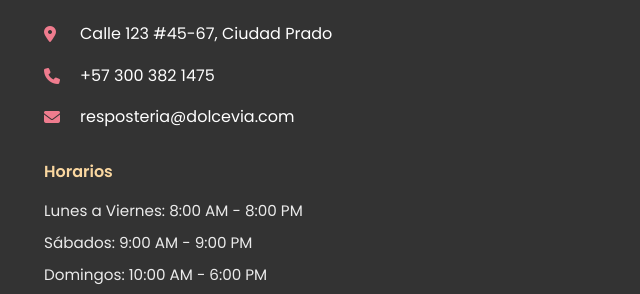
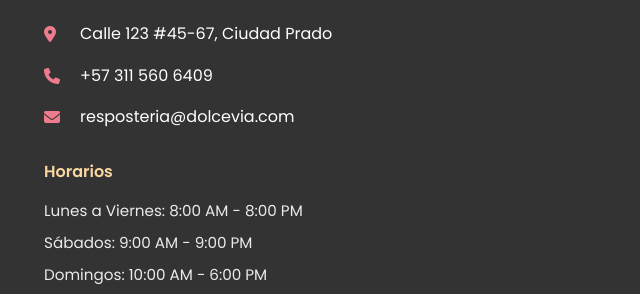
Before and after one commit to DylanCM2004/REPOSTERIA, a plain HTML site: page index.html in a window 1280 px wide. Shown: the part 4588-4882 px from the top of the page, 620-1260 px from the left. Drawn offline with Linux system fonts and the light colour scheme.

Commit message:
Update index.html

```diff
--- a/index.html
+++ b/index.html
@@ -320,7 +320,7 @@
                     <h3 class="footer-title">Visítanos</h3>
                     <div class="contact-info">
                         <p><i class="fas fa-map-marker-alt"></i> Calle 123 #45-67, Ciudad Prado</p>
-                        <p><i class="fas fa-phone"></i> +57 300 382 1475</p>
+                        <p><i class="fas fa-phone"></i> +57 311 560 6409</p>
                         <p><i class="fas fa-envelope"></i> resposteria@dolcevia.com</p>
                     </div>
 
```
